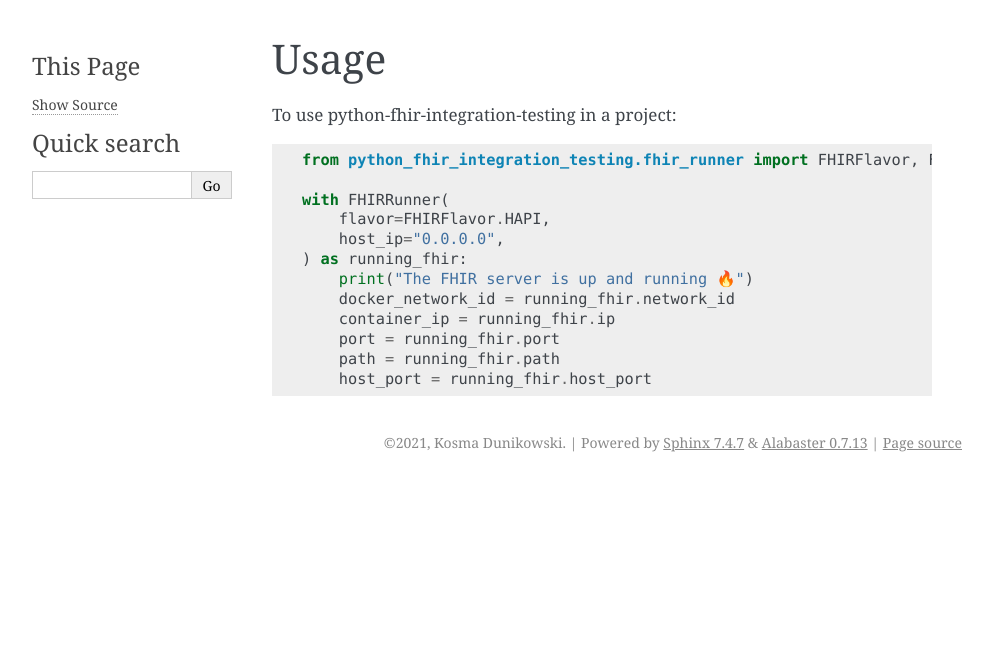
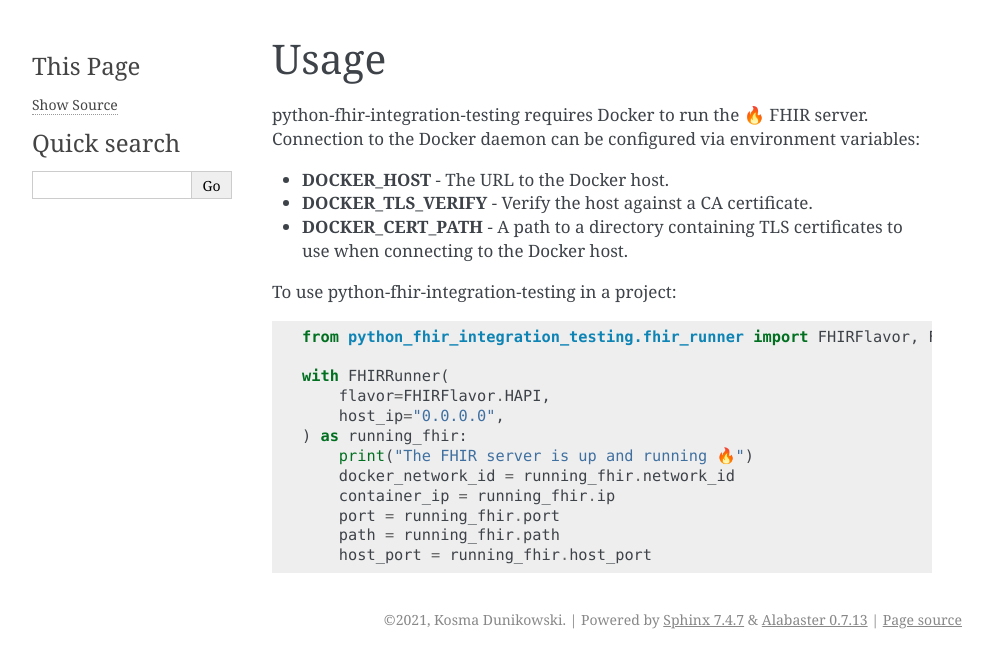
Before and after one commit to kdunee/pyembeddedfhir, a Sphinx documentation site: the page built from docs/usage.rst, in a window 1280 px wide. Shown: the top 668 px of the page, without its empty margins (148-1140 px from the left). Built offline with Sphinx 7.4.7, drawn with Linux system fonts in a browser that asks for light colours.

Commit message:
Expanded the documentation a little bit

```diff
--- a/README.rst
+++ b/README.rst
@@ -24,6 +24,7 @@ A simple way to use a 🔥 FHIR server in 🐍 Python integration tests.
 Features
 --------
 
+* Uses Docker to run a FHIR server in a container.
 * Supports HAPI open-source FHIR server.
 
 Credits
--- a/docs/usage.rst
+++ b/docs/usage.rst
@@ -1,6 +1,13 @@
 =====
 Usage
 =====
+
+python-fhir-integration-testing requires Docker to run the 🔥 FHIR server.
+Connection to the Docker daemon can be configured via environment variables:
+
+* **DOCKER_HOST** - The URL to the Docker host.
+* **DOCKER_TLS_VERIFY** - Verify the host against a CA certificate.
+* **DOCKER_CERT_PATH** - A path to a directory containing TLS certificates to use when connecting to the Docker host.
 
 To use python-fhir-integration-testing in a project::
 
```
